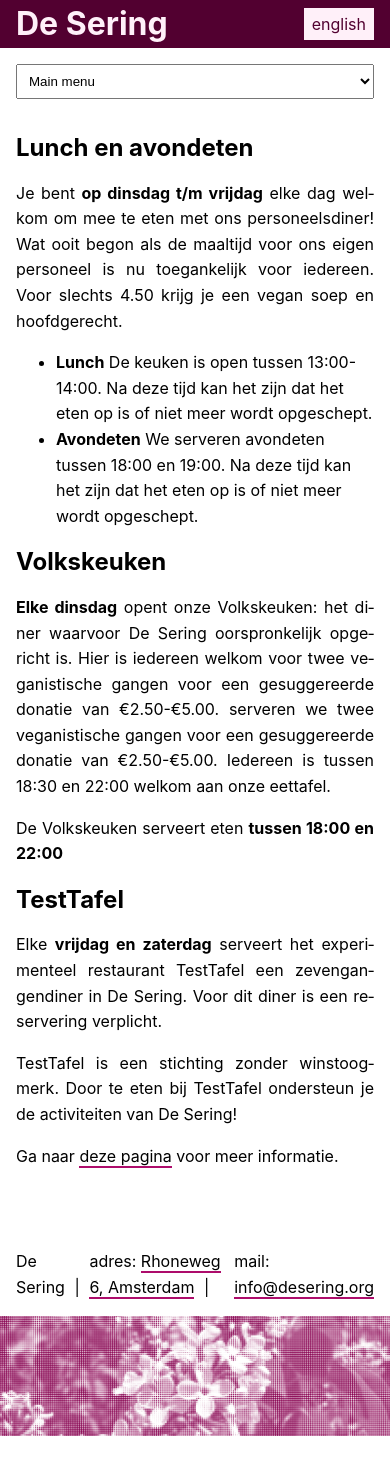
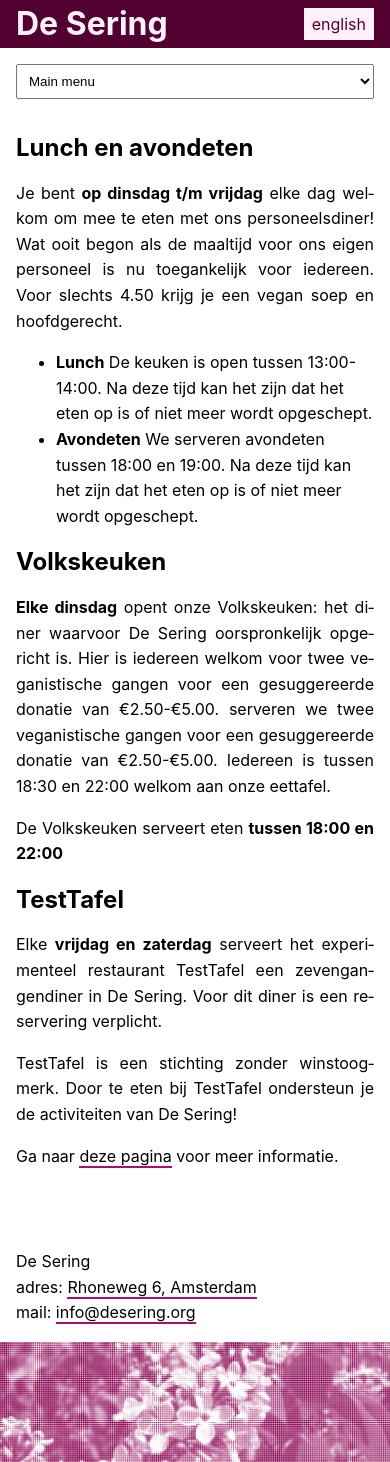
Before and after one commit to decoalitie/desering.org, a Jekyll site: the page built from index.html, in a window 390 px wide. Built offline with Jekyll 4.4.1, drawn with Linux system fonts in a browser that asks for light colours; some web fonts are replaced.

Commit message:
Make footer mobile friendly

```diff
--- a/styles/_partials/layout/_footer.scss
+++ b/styles/_partials/layout/_footer.scss
@@ -32,3 +32,21 @@
     height: auto;
     margin: 1rem auto;
 }
+
+@media (max-width: 600px) {
+    footer {
+        ul {
+            flex-direction: column;
+        }
+
+        li {
+            &:not(:last-child):after {
+                display: none;
+            }
+        }
+    }
+
+    .footer-image {
+        margin-bottom: 0;
+    }
+}
--- a/styles/main.scss
+++ b/styles/main.scss
@@ -41,6 +41,7 @@
 	main {
 		margin-top: 0;
 		padding-top: 1rem;
+		min-height: 60vh;
 	}
 }
 
```
